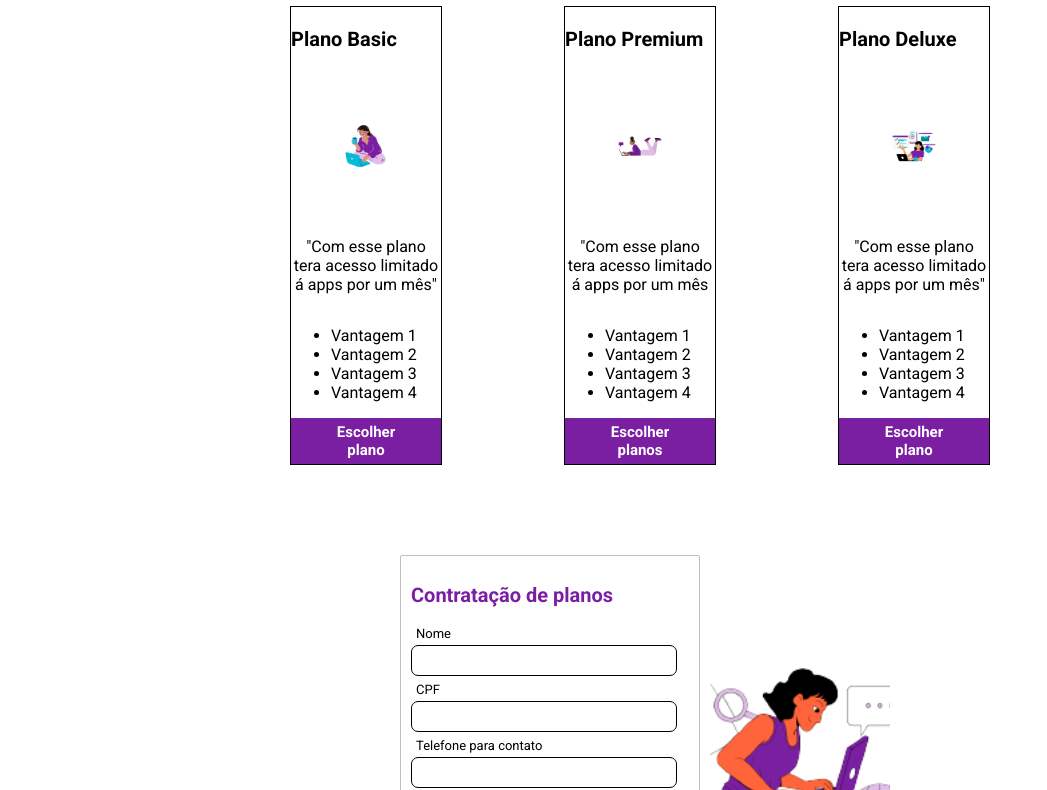
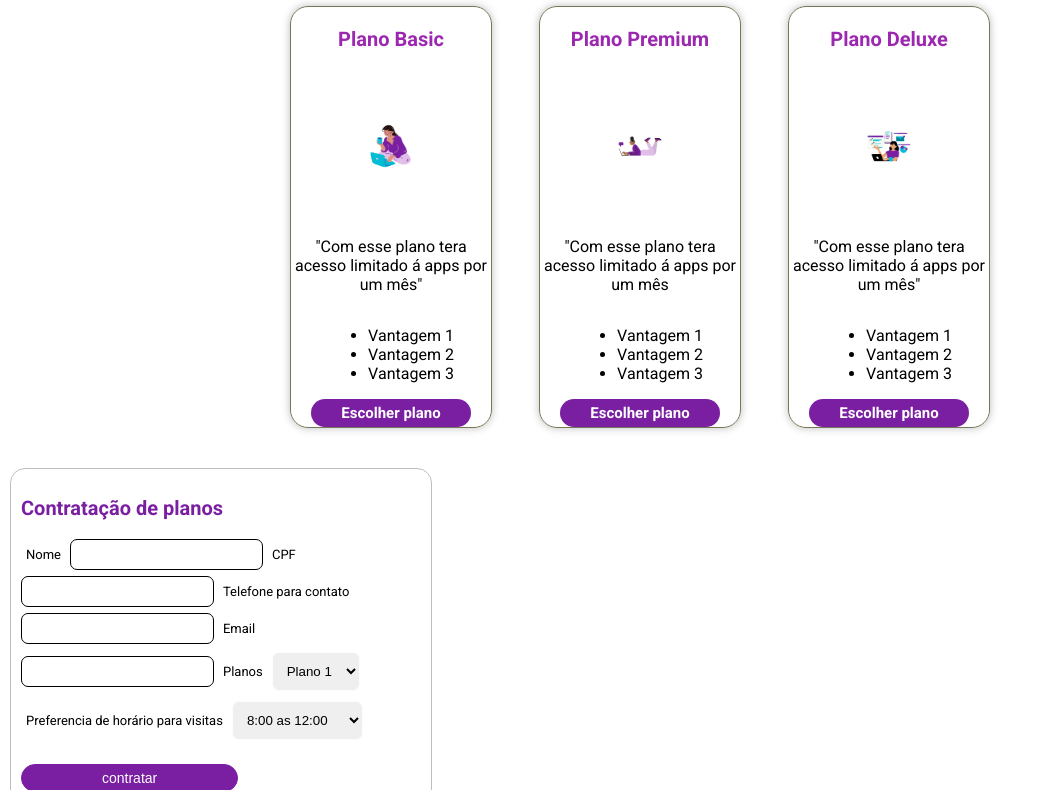
Before and after one commit to hitchhikerp/projeto-integrador-equipe-4, a plain HTML site: page index.html in a window 1280 px wide. Shown: the part 749-1539 px from the top of the page, without its empty margins (0-1047 px from the left). Drawn offline with Linux system fonts and the light colour scheme.

Commit message:
alteracao nos cards e no formulario

```diff
--- a/index.html
+++ b/index.html
@@ -51,26 +51,24 @@
     </div>
     </div>
     <section class="planos">
-        <div class="container">
         <div class="lista-planos">
             <div class="titulo">
-                    <h2>Conheça nossos planos</h2>
+                <h2 class="titulo-cards">Conheça nossos planos</h2>
             </div>
             <article class="card">
-                    <h3>Plano Basic</h3>
+                <h3 class="titulo-card-individual">Plano Basic</h3>
                 <div class="imagem-planos" style="background-image: url(imagens/Velocity-elemento5.png);"></div>
                 <p>"Com esse plano tera acesso limitado á apps por um mês"</p>
                 <ul class="vantagens">
                     <li class="vantagens-item">Vantagem 1</li>
                     <li class="vantagens-item">Vantagem 2</li>
                     <li class="vantagens-item">Vantagem 3</li>
-                        <li class="vantagens-item">Vantagem 4</li>
                 </ul>
                 <a href="planos.html">Escolher plano</a>
             </article>
 
             <article class="card">
-                    <h3>Plano Premium</h3>
+                <h3 class="titulo-card-individual">Plano Premium</h3>
                 <div class="imagem-planos" style="background-image: url(imagens/Velocity-elemento4.png);"></div>
 
                 <p class="card-text"> "Com esse plano tera acesso limitado á apps por um mês</p>
@@ -78,13 +76,12 @@
                     <li class="vantagens-item">Vantagem 1</li>
                     <li class="vantagens-item">Vantagem 2</li>
                     <li class="vantagens-item">Vantagem 3</li>
-                        <li class="vantagens-item">Vantagem 4</li>
                 </ul>
-                    <a href="planos.html">Escolher planos</a>
+                <a href="planos.html">Escolher plano</a>
             </article>
 
             <article class="card">
-                    <h3>Plano Deluxe</h3>
+                <h3 class="titulo-card-individual">Plano Deluxe</h3>
 
                 <div class="imagem-planos" style="background-image: url(imagens/Velocity-elemento2.png);"></div>
                 <p>"Com esse plano tera acesso limitado á apps por um mês"</p>
@@ -92,11 +89,9 @@
                     <li class="vantagens-item">Vantagem 1</li>
                     <li class="vantagens-item">Vantagem 2</li>
                     <li class="vantagens-item">Vantagem 3</li>
-                        <li class="vantagens-item">Vantagem 4</li>
                 </ul>
                 <a href="planos.html">Escolher plano</a>
             </article>
-            </div>
         </div>
     </section>
     <section class="contato">
--- a/style.css
+++ b/style.css
@@ -144,7 +144,7 @@ header .menu ul li a:hover {
     background-color: #333;
 }
 
-section.planos .container {
+section.planos .lista-planos {
     min-height: 500px;
     width: 700px;
     max-width: 100%;
@@ -152,12 +152,13 @@ section.planos .container {
     padding: 0 15px;
 }
 
-.lista-planos article.card{
-    border-radius: 2px #7B1FA2;
-    display: flex;
-    flex-wrap: wrap;
-    justify-content: flex-start;
+section h2.titulo-cards {
+    color: #9c27b0;
+}
 
+section article h3.titulo-card-individual {
+    color: #9c27b0;
+    font-size: 20px;
 }
 
 .lista-planos {
@@ -167,31 +168,28 @@ section.planos .container {
     flex-wrap: wrap;
 }
 
-
-.lista-planos article{
-    border:1px solid #000000;
+.lista-planos article.card {
+    border:1px solid #757757;
+    border-radius: 18px;
     align-items: center;
     display: flex;
-    justify-content: space-between;
-    width: 150px;
+    justify-content: center;
+    flex-wrap: wrap;
+    width: 200px;
     text-align: center;
     margin-bottom: 40px;
-}
-
-.lista-planos article h3{
-    font-size: 20px;
+    box-shadow: 0px 0px 8px 0px rgba(189,189,189,1);
 }
 
 .lista-planos article a{
     background-color: #7B1FA2;
     color: #fff;
     font-size: 15px;
-    font-weight: bold;
+    font-weight: 700;
     padding: 5px 30px;
     text-decoration: none;
+    border-radius: 18px;
 }
-
-
 
 .lista-planos article .imagem-planos {
     width: 150px;
@@ -219,8 +217,7 @@ section.planos .container {
     font-size: 30px;
 }
 
-.container{
-    display: flex;
+.lista-planos {
     min-height: 600px;
     width: 500px;
     margin: 0 auto;
@@ -231,9 +228,9 @@ section.planos .container {
     border-radius: 2px;
     margin: 0 10px;
     padding: 10px;
-    width: 100%;
     height: 500px;
-    float: left;
+    width: 400px;
+    border-radius: 15px;
 }
 
 .formulario h2{
@@ -241,7 +238,6 @@ section.planos .container {
     font-size: 20px;
 }
 .formulario form input{
-    width: 90%;
     border: 1px solid#000000;
     border-radius: 7px;
     padding: 7px;
@@ -249,7 +245,6 @@ section.planos .container {
 }
 
 .formulario form plan{
-    width: 70%;
     border: 1px solid#000000;
     border-radius: 7px;
     padding: 7px;
@@ -258,13 +253,16 @@ section.planos .container {
 
 .formulario label{
     font-size: 13px;
-    width: 70%;
     border-radius: 7px;
     padding: 5px;
     margin: 3px 0;
 }
+
+/* section.contato {
+
+} */
+
 .form-plan{
-    width: 100%;
     border: 1px solid#fdfdfd;
     border-radius: 7px;
     padding: 10px;
@@ -290,7 +288,6 @@ section.planos .container {
     background-size: cover;
     background-position: center;
     border-radius: 30px;
-    float: right;
 }
 
 main.status {
```
Lines whose indentation alone changed are shown as unchanged.
